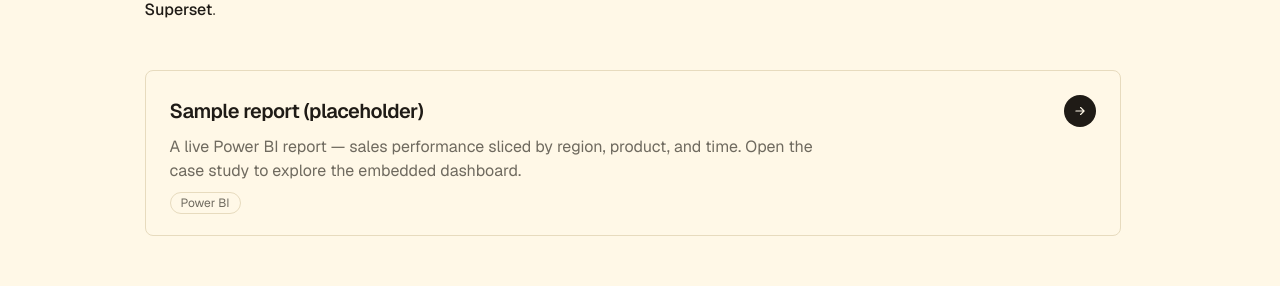
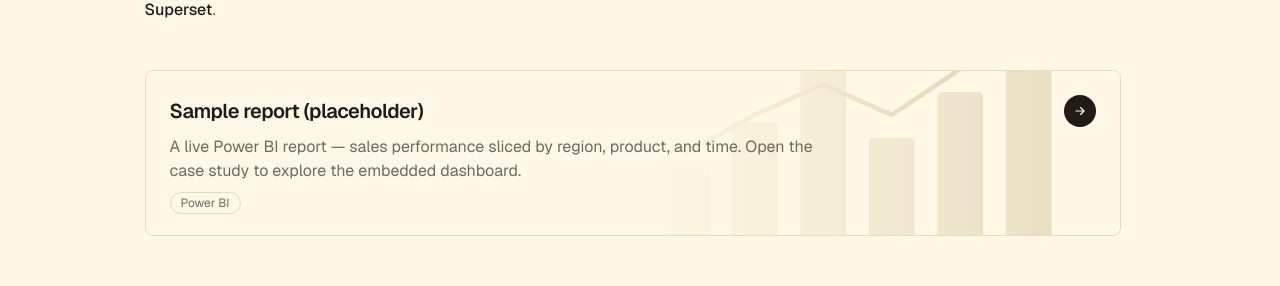
Before and after one commit to rusloc/vosk.dev, a Next.js app: page /work in a window 1280 px wide. Shown: the part 255-541 px from the top of the page. Built offline with nearby package versions, Linux system fonts and the light colour scheme; no server answers.

Commit message:
feat(work): right-aligned faded background art on showcase cards

```diff
--- a/src/app/work/showcase-card.tsx
+++ b/src/app/work/showcase-card.tsx
@@ -1,17 +1,38 @@
 import Link from "next/link";
-import { PLATFORM_LABEL, type Showcase } from "@/lib/work";
+import {
+  PLATFORM_LABEL,
+  SHOWCASE_PLACEHOLDER_IMAGE,
+  type Showcase,
+} from "@/lib/work";
 
 /**
  * Concise showcase card for the /work list — mirrors the blog list item: title +
  * arrow-link on one row, a short summary, and a platform badge. No iframe here;
  * the live report lives on the detail page (/work/[slug]) this links to.
+ *
+ * A decorative image bleeds off the right edge, faded via a left-to-right mask
+ * (fully transparent at the left, fully opaque at the right) so it sits behind the
+ * arrow circle without competing with the text.
  */
 export function ShowcaseCard({ showcase }: { showcase: Showcase }) {
   const { slug, title, summary, platform } = showcase;
   const href = `/work/${slug}`;
+  const image = showcase.image ?? SHOWCASE_PLACEHOLDER_IMAGE;
 
   return (
-    <article className="border-border rounded-lg border p-6">
+    <article className="border-border relative overflow-hidden rounded-lg border">
+      {/* Background art — right-aligned, masked so it fades out toward the left. */}
+      <div
+        aria-hidden="true"
+        className="pointer-events-none absolute inset-y-0 right-0 w-1/2 bg-cover bg-right bg-no-repeat"
+        style={{
+          backgroundImage: `url(${image})`,
+          WebkitMaskImage: "linear-gradient(to right, transparent, black)",
+          maskImage: "linear-gradient(to right, transparent, black)",
+        }}
+      />
+
+      <div className="relative p-6">
         <div className="flex items-center justify-between gap-4">
           <h2 className="min-w-0 text-xl font-semibold tracking-tight">
             <Link href={href} className="hover:text-primary transition-colors">
@@ -44,6 +65,7 @@ export function ShowcaseCard({ showcase }: { showcase: Showcase }) {
             {PLATFORM_LABEL[platform]}
           </span>
         </div>
+      </div>
     </article>
   );
 }
--- a/src/lib/work.ts
+++ b/src/lib/work.ts
@@ -17,7 +17,12 @@ export type Showcase = {
   embedUrl: string;
   href: string;
   details: string[]; // paragraphs shown on the detail page, above the report
+  /** Decorative art bleeding off the right of the list card. Falls back to the placeholder. */
+  image?: string;
 };
+
+/** Dull stand-in art for list cards until each showcase gets its own. */
+export const SHOWCASE_PLACEHOLDER_IMAGE = "/images/work/placeholder.svg";
 
 export const PLATFORM_LABEL: Record<ShowcasePlatform, string> = {
   "power-bi": "Power BI",
```
Also changed, not shown: .log/coms/coms 2026-07-21.md, public/images/work/placeholder.svg (added). Lines whose indentation alone changed are shown as unchanged.
